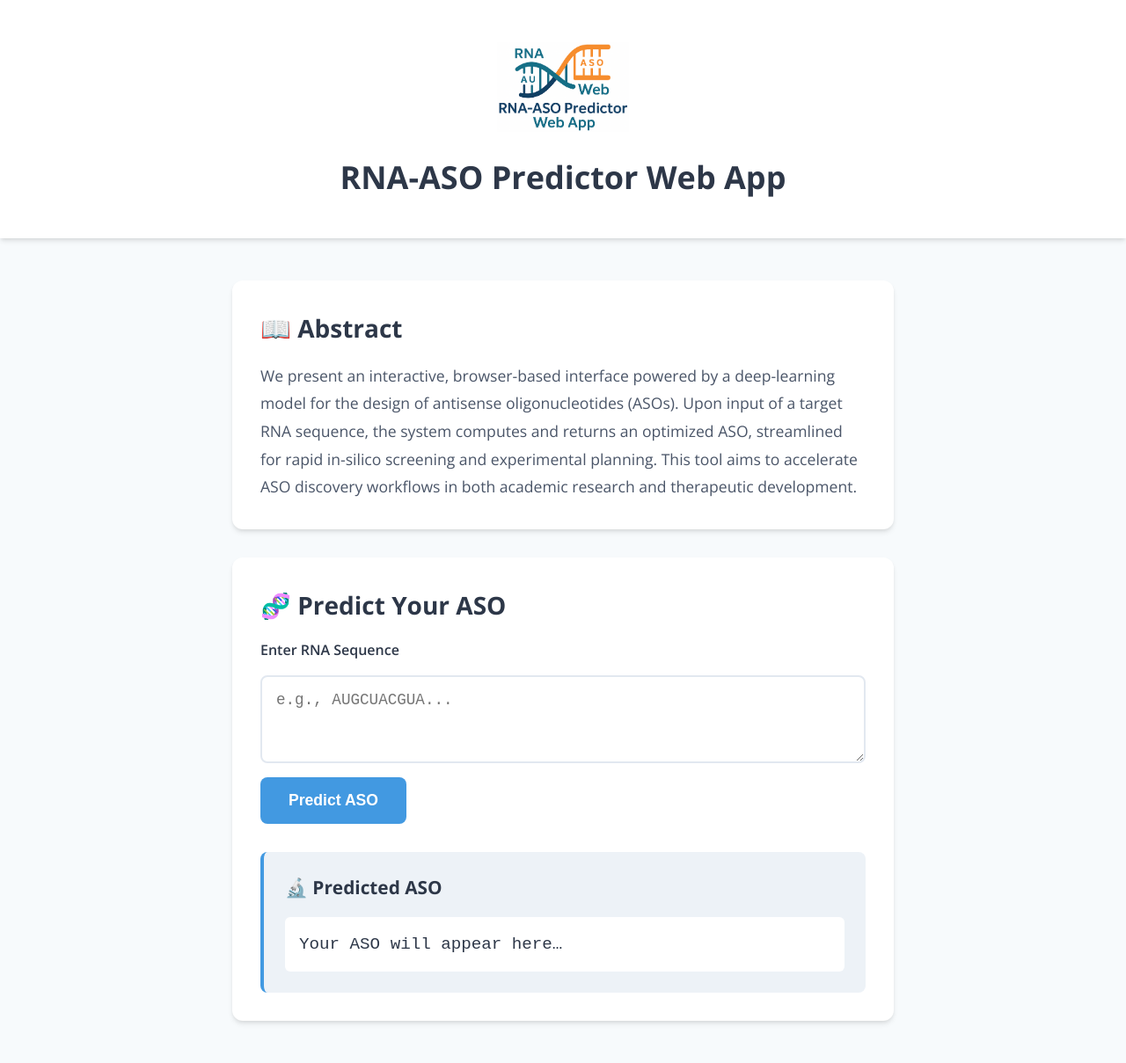
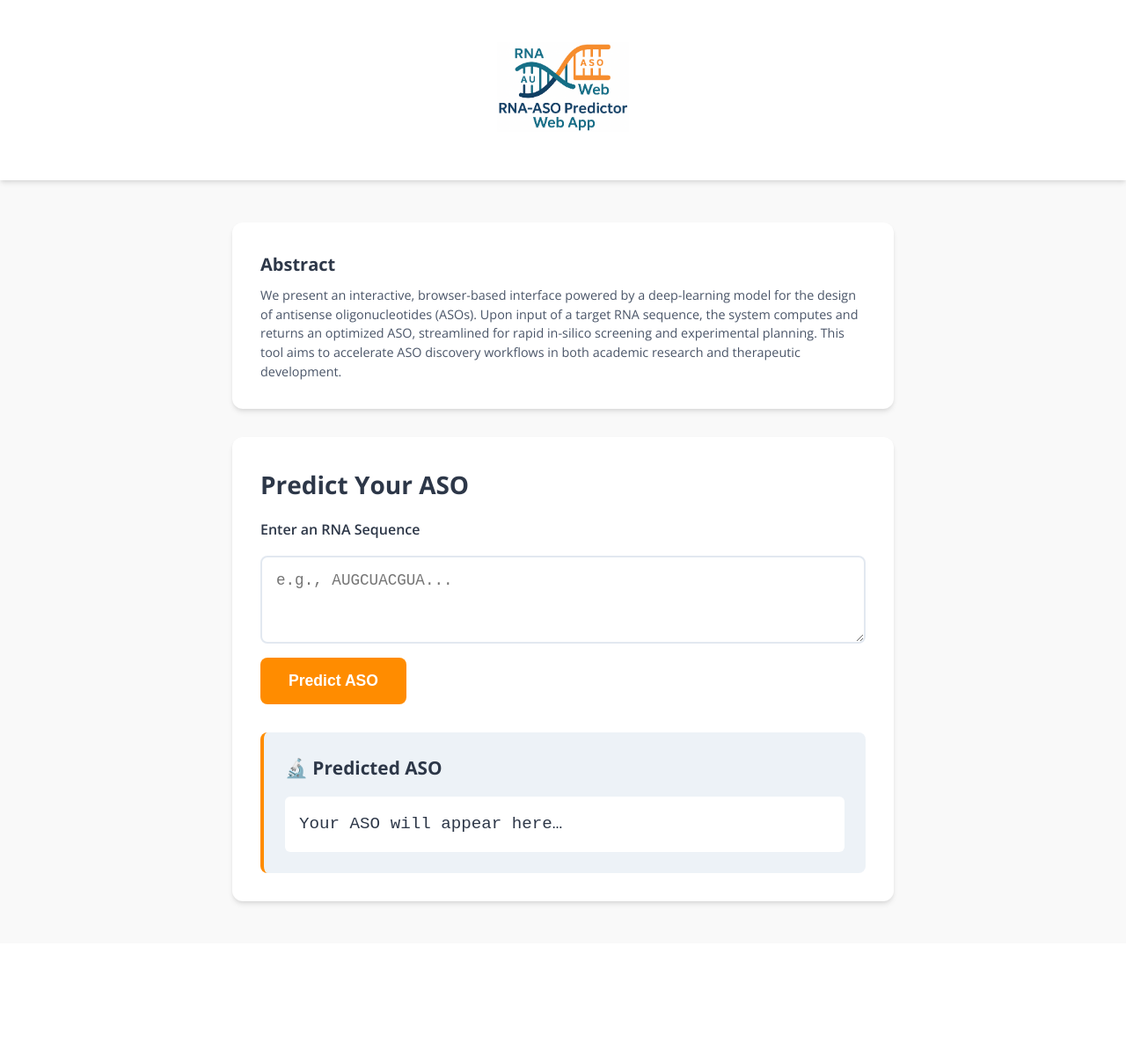
Before and after one commit to HillelCharbit/ASO-web, a Flask app: page / in a window 1280 px wide. Shown: the whole page at 88% size. After the commit the page ends 1030 px from the top, so only its background shows below. Run offline with Flask 3, Linux system fonts and the light colour scheme.

Commit message:
improved website style

```diff
--- a/static/css/style.css
+++ b/static/css/style.css
@@ -1,9 +1,9 @@
 
 :root {
   --color-primary: #2D3748;
-  --color-accent: #4299E1;
-  --color-dark: #1A202C;
-  --color-light: #F7FAFC;
+  --color-accent:    #FF8C00; /* orange */
+  --color-dark:      #002244; /* navy */
+  --color-light:     #F9F9F9; /* off-white */
   --font-sans: 'Open Sans', system-ui, sans-serif;
   --shadow-md: 0 4px 6px -1px rgba(0, 0, 0, 0.1), 0 2px 4px -1px rgba(0, 0, 0, 0.06);
 }
--- a/templates/index.html
+++ b/templates/index.html
@@ -11,13 +11,12 @@
 <body>
   <header class="site-header">
     <img src="{{ url_for('static', filename='logo.png') }}" alt="RNA-ASO Predictor Web App Logo" class="logo" />
-    <h1>RNA-ASO Predictor Web App</h1>
   </header>
 
   <main class="container">
     <section class="abstract">
-      <h2>📖 Abstract</h2>
-      <p>
+      <h2 style="font-size: 1.25rem; margin-bottom: 0.5rem;">Abstract</h2>
+      <p style="font-size: 0.9rem; line-height: 1.5;">
         We present an interactive, browser-based interface powered by a deep-learning model for the
         design of antisense oligonucleotides (ASOs). Upon input of a target RNA sequence, the system
         computes and returns an optimized ASO, streamlined for rapid in-silico screening and experimental
@@ -27,9 +26,9 @@
     </section>
 
     <section class="predictor">
-      <h2>🧬 Predict Your ASO</h2>
+      <h2>Predict Your ASO</h2>
       <form id="aso-form">
-        <label for="rna-input">Enter RNA Sequence</label>
+        <label for="rna-input">Enter an RNA Sequence</label>
         <textarea id="rna-input" placeholder="e.g., AUGCUACGUA..." rows="2"></textarea>
         <button type="submit">Predict ASO</button>
       </form>
```
